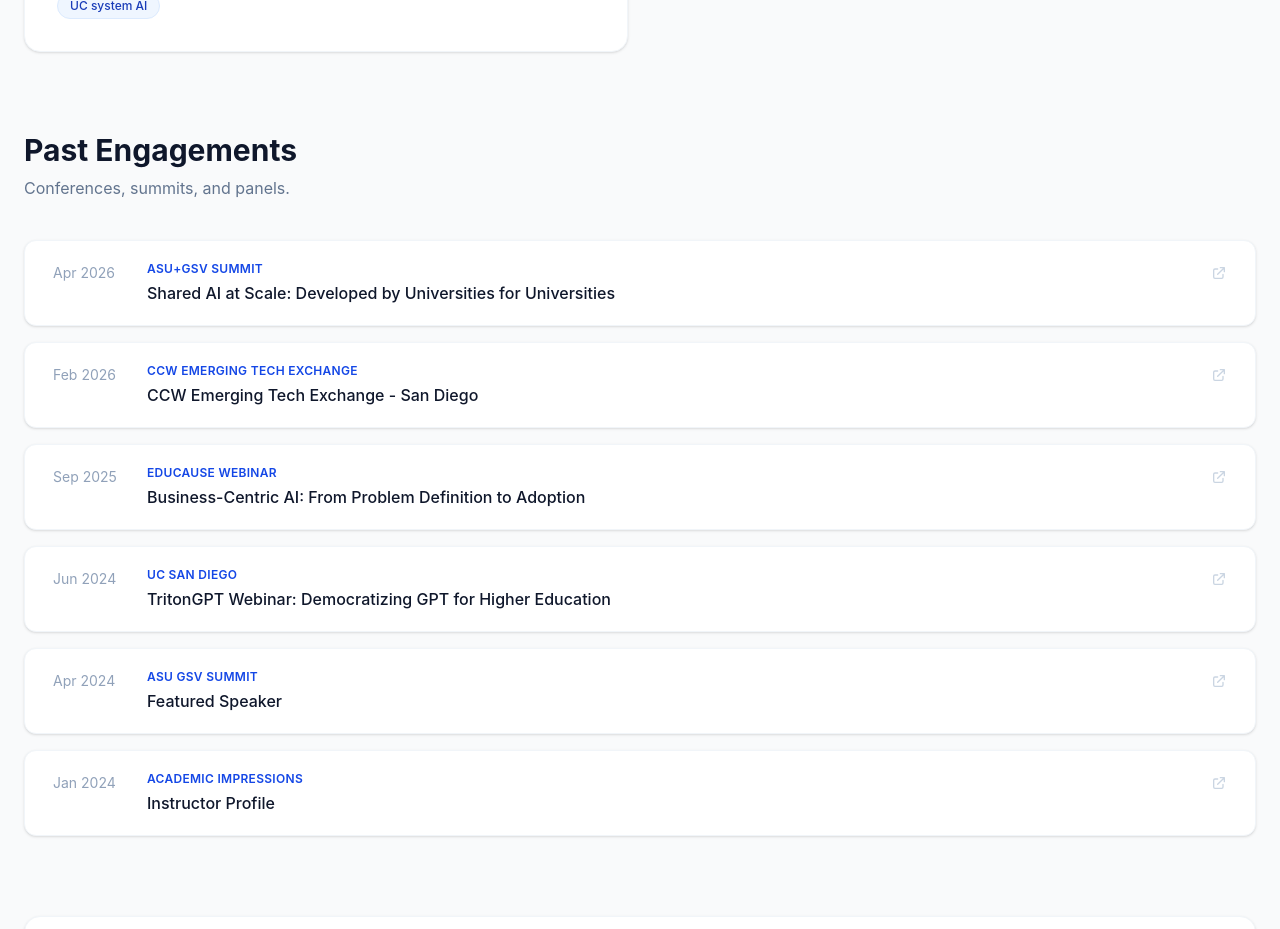
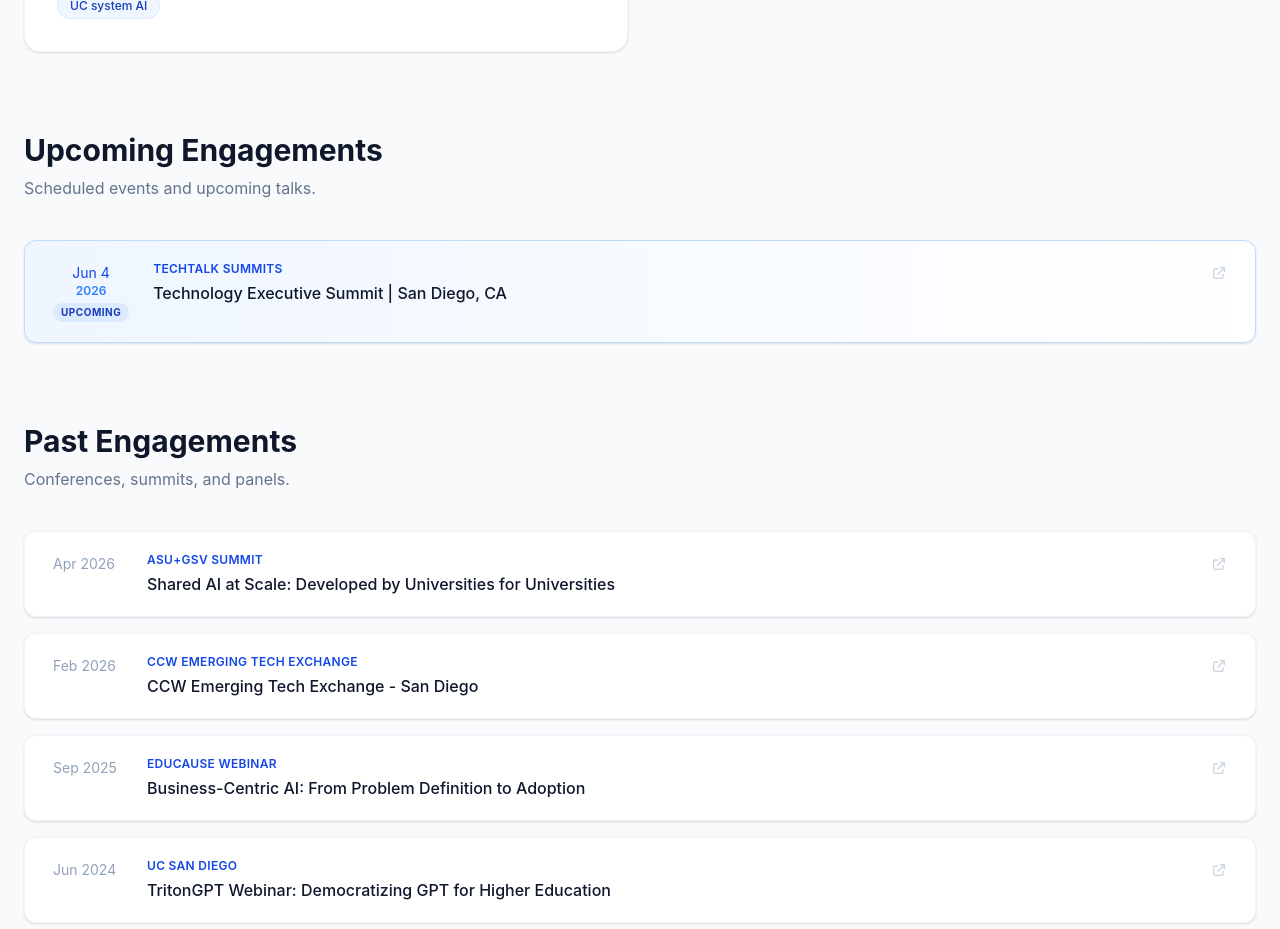
Before and after one commit to bpollak/brettpollak-website, a Next.js app: page /speaking in a window 1280 px wide. Shown: the part 1400-2329 px from the top of the page. Built offline with nearby package versions, Linux system fonts and the light colour scheme.

Commit message:
Add TechTalk Summits speaking event (June 4, 2026) to speaking page + media

```diff
--- a/app/speaking/page.tsx
+++ b/app/speaking/page.tsx
@@ -81,9 +81,15 @@
   },
 ];
 
-const PAST_ENGAGEMENTS = mediaItems
+const NOW = new Date();
+const TODAY_ISO = `${NOW.getFullYear()}-${String(NOW.getMonth() + 1).padStart(2, '0')}-${String(NOW.getDate()).padStart(2, '0')}`;
+
+const ALL_SPEAKING = mediaItems
   .filter(i => i.category === 'speaking')
   .sort((a, b) => b.date.localeCompare(a.date));
+
+const UPCOMING_ENGAGEMENTS = ALL_SPEAKING.filter(i => i.date >= TODAY_ISO);
+const PAST_ENGAGEMENTS = ALL_SPEAKING.filter(i => i.date < TODAY_ISO);
 
 export default function SpeakingPage() {
   const speakerSchema = {
@@ -123,7 +129,8 @@
     ],
   };
 
-  const eventSchemas = PAST_ENGAGEMENTS.map(e => ({
+  const ALL_EVENTS = [...UPCOMING_ENGAGEMENTS, ...PAST_ENGAGEMENTS];
+  const eventSchemas = ALL_EVENTS.map(e => ({
     '@context': 'https://schema.org',
     '@type': 'Event',
     name: e.title,
@@ -203,6 +210,44 @@
           </div>
         </section>
 
+        {/* Upcoming Engagements */}
+        {UPCOMING_ENGAGEMENTS.length > 0 && (
+          <section className="mb-20">
+            <h2 className="text-3xl font-bold text-slate-900 mb-2">Upcoming Engagements</h2>
+            <p className="text-slate-500 mb-10">Scheduled events and upcoming talks.</p>
+            <div className="space-y-4">
+              {UPCOMING_ENGAGEMENTS.map((item, i) => (
+                <a
+                  key={i}
+                  href={item.url}
+                  target="_blank"
+                  rel="noopener noreferrer"
+                  className="flex items-start gap-6 bg-gradient-to-r from-blue-50 to-white rounded-xl px-7 py-5 border border-blue-200 shadow-sm hover:shadow-md transition-shadow group"
+                >
+                  <div className="flex flex-col items-center min-w-[70px]">
+                    <div className="text-sm text-blue-700 font-mono pt-0.5 whitespace-nowrap">
+                      {new Date(item.date + 'T12:00:00Z').toLocaleDateString('en-US', { month: 'short', day: 'numeric', timeZone: 'UTC' })}
+                    </div>
+                    <div className="text-xs text-blue-500 font-semibold">
+                      {new Date(item.date + 'T12:00:00Z').toLocaleDateString('en-US', { year: 'numeric', timeZone: 'UTC' })}
+                    </div>
+                    <div className="mt-1 px-2 py-0.5 bg-blue-100 text-blue-800 text-[10px] font-bold rounded-full uppercase tracking-wider">
+                      Upcoming
+                    </div>
+                  </div>
+                  <div className="flex-1">
+                    <div className="text-xs font-semibold text-blue-700 uppercase tracking-wide mb-1">{item.publication}</div>
+                    <div className="text-slate-900 font-medium group-hover:text-blue-800 transition-colors">{item.title}</div>
+                  </div>
+                  <svg className="w-4 h-4 text-slate-300 group-hover:text-blue-500 mt-1 flex-shrink-0 transition-colors" fill="none" viewBox="0 0 24 24" stroke="currentColor">
+                    <path strokeLinecap="round" strokeLinejoin="round" strokeWidth={2} d="M10 6H6a2 2 0 00-2 2v10a2 2 0 002 2h10a2 2 0 002-2v-4M14 4h6m0 0v6m0-6L10 14" />
+                  </svg>
+                </a>
+              ))}
+            </div>
+          </section>
+        )}
+
         {/* Past Engagements */}
         {PAST_ENGAGEMENTS.length > 0 && (
           <section className="mb-20">
--- a/lib/mediaData.ts
+++ b/lib/mediaData.ts
@@ -7,6 +7,13 @@
 }
 
 export const mediaItems: MediaItem[] = [
+  {
+    publication: 'TechTalk Summits',
+    title: 'Technology Executive Summit | San Diego, CA',
+    url: 'https://techtalksummits.com/event/exclusive/cxo-roundtable-series/technology-executive-dinner-san-diego-ca',
+    date: '2026-06-04',
+    category: 'speaking'
+  },
   {
     publication: 'Constellation Research',
     title: 'Business Transformation 150™ 2026–2027',
```
